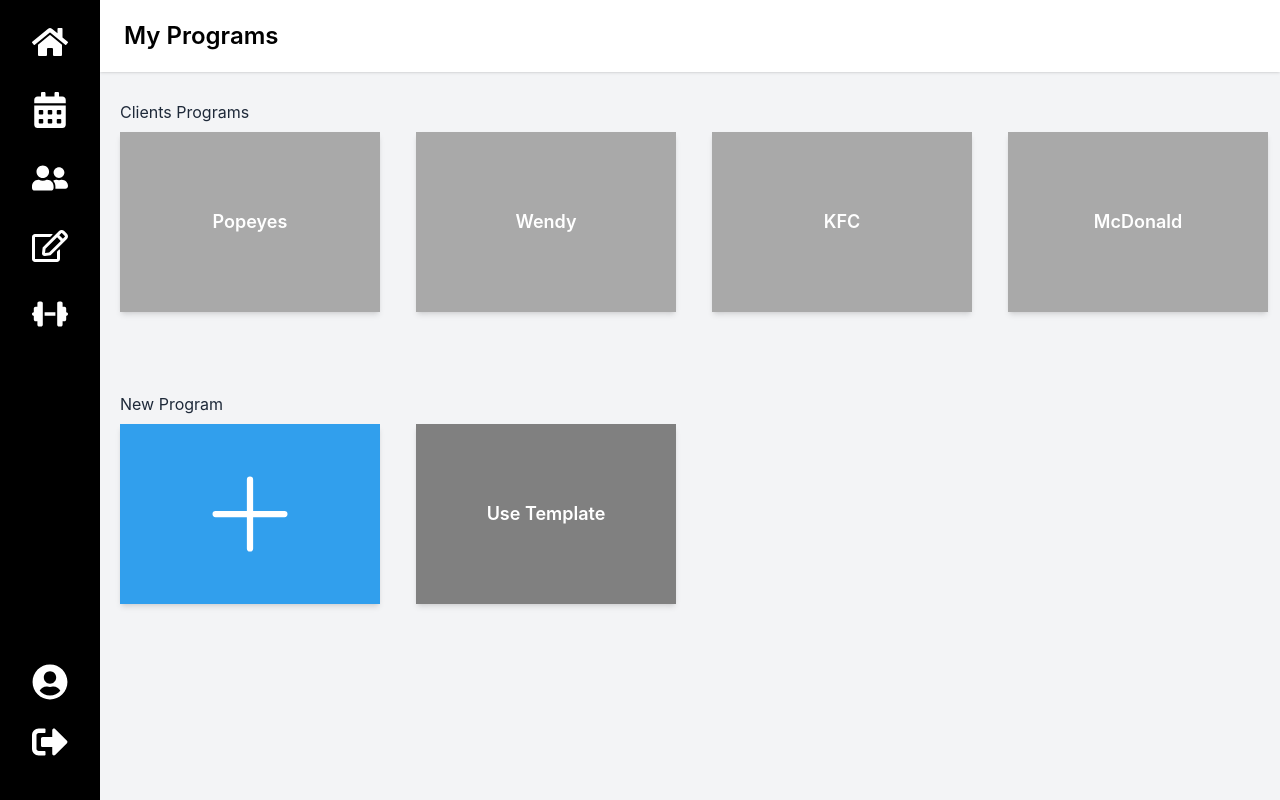
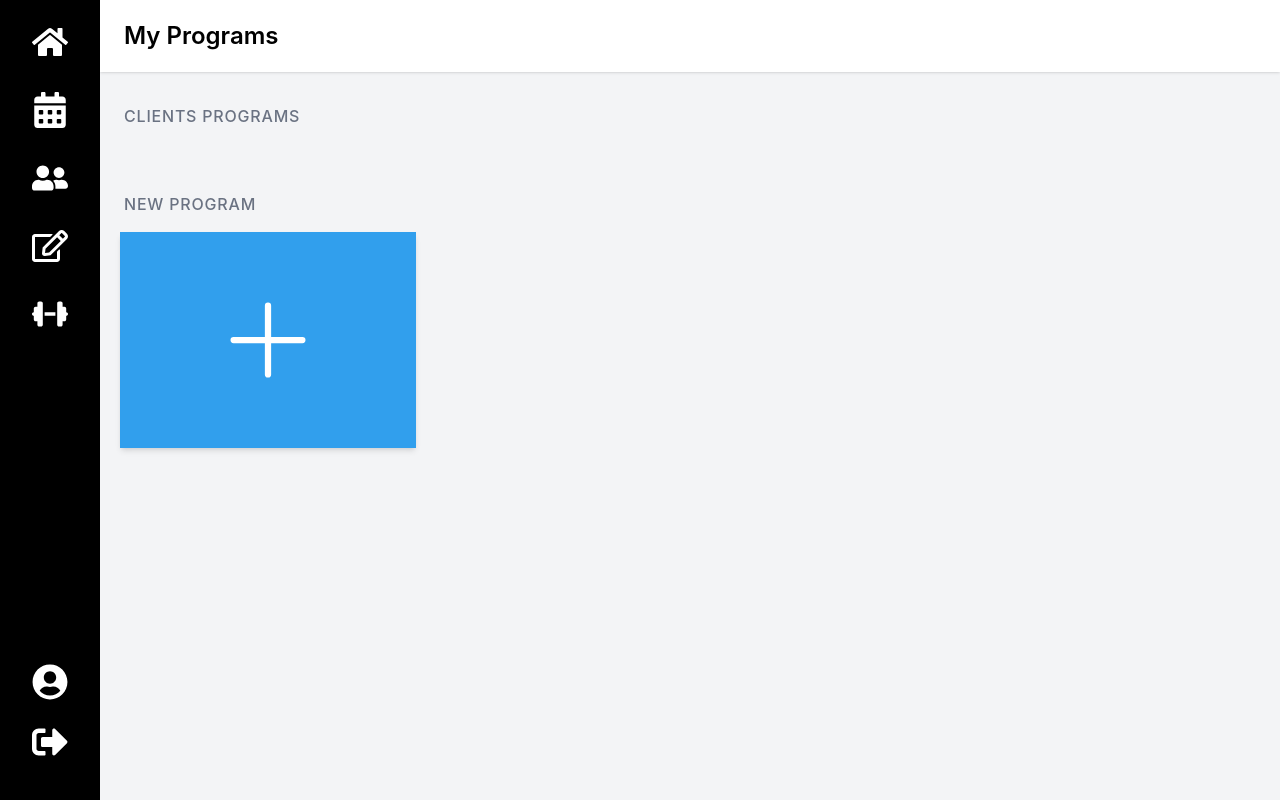
Before and after one commit to aitanoffir/LargeProject, a React (Vite) app in the folder FitLink/: page /ProgramPage in a window 1280 px wide. Built offline with nearby package versions, Linux system fonts and the light colour scheme.

Commit message:
Editing program page and edit profile page.

```diff
--- a/FitLink/src/Components/Program/CardSection.jsx
+++ b/FitLink/src/Components/Program/CardSection.jsx
@@ -3,7 +3,7 @@ import React from 'react'
 const Section = ({title, children}) => {
   return (
     <div>
-      <h3 className='text-gray-800 ml-5 my-2'>{title}</h3>
+      <h3 className="px-6 py-3 text-left text-m font-medium text-gray-500 uppercase tracking-wider">{title}</h3>
       <div className='flex gap-4'>
         {children}
       </div>
--- a/FitLink/src/Components/Program/ProgramCard.jsx
+++ b/FitLink/src/Components/Program/ProgramCard.jsx
@@ -1,26 +1,17 @@
-import React from 'react'
+import React from 'react';
 
-const ProgramCard = ({title, color, onClick}) => {
-
-    //stack overflow function for generating colors http://blog.adamcole.ca/2011/11/simple-javascript-rainbow-color.html
-    // function rainbowStop(h)
-    // {
-    //     let f= (n,k=(n+h*12)%12) => .5-.5*Math.max(Math.min(k-3,9-k,1),-1);
-    //     let rgb2hex = (r,g,b) => "#"+[r,g,b].map(x=>Math.round(x*255).toString(16).padStart(2,0)).join('');
-    //     return ( rgb2hex(f(0), f(8), f(4)) );
-    // }
-
+const ProgramCard = ({ title, color, onClick }) => {
     const bgColor = color || '#A9A9A9';
 
     return (
         <div
             onClick={onClick}
-            className='ml-5 w-65 h-45 shadow-md flex justify-center items-center text-white text-lg font-semibold cursor-pointer bg-agreeable-grey'
+            className="mt-1 mb-2 ml-5 w-74 h-54 flex-shrink-0 shadow-md flex justify-center items-center text-white text-lg font-semibold cursor-pointer "
             style={{ backgroundColor: bgColor }}
         >
             {title}
         </div>
-    )
-}
+    );
+};
 
-export default ProgramCard
+export default ProgramCard;
--- a/FitLink/src/Pages/EditProfile.jsx
+++ b/FitLink/src/Pages/EditProfile.jsx
@@ -253,20 +253,6 @@ const EditProfile = () => {
                                 </button>
                             </div>
                         </form>
-
-                        {/* Right Side*/}
-                        <div className="flex-1/5 items-center">
-                            <div className="w-40 h-40 rounded-full overflow-hidden border">
-                                <img
-
-                                    className="object-cover w-full h-full"
-                                />
-                            </div>
-                            <button className="cursor-pointer -mt-11 -ml-5 bg-orange-600 text-white px-4 py-1 rounded flex items-center gap-2">
-                                <FaPen />
-                                Edit
-                            </button>
-                        </div>
                     </div>
                 </main>
             </div>
--- a/FitLink/src/Pages/ProgramPage.jsx
+++ b/FitLink/src/Pages/ProgramPage.jsx
@@ -1,4 +1,4 @@
-import React, { useState } from 'react';
+import React, { useState, useEffect } from 'react';
 import Header from '../Components/Header';
 import Section from '../Components/Program/CardSection';
 import ProgramCard from '../Components/Program/ProgramCard';
@@ -10,12 +10,60 @@ import { BsPlusLg } from "react-icons/bs";
 const ProgramPage = () => {
   const [customPrograms, setCustomPrograms] = useState([]);
   const [showModal, setShowModal] = useState(false);
+  const [clients, setClients] = useState([]);
+
+  useEffect(() => {
+    fetchClients();
+  }, []);
+
+  const fetchClients = async () => {
+    const token = localStorage.getItem("token");
+    const trainerId = localStorage.getItem("userId");
+    if (!token || !trainerId) {
+      console.error("Token or Trainer ID not found.");
+      return;
+    }
+
+    try {
+      const response = await fetch(`http://localhost:7000/api/accounts/client?trainer=${trainerId}`, {
+        headers: { Authorization: `${token}` },
+      });
+
+      if (!response.ok) {
+        const text = await response.text();
+        try {
+          const errData = JSON.parse(text);
+          if (response.status === 404 && errData.message === "No clients found") {
+            setClients([]);
+            return;
+          }
+          console.error("Fetch error:", errData.message);
+        } catch {
+          console.error("Unexpected error:", text);
+        }
+        return;
+      }
+
+      const data = await response.json();
+      if (data.success) {
+        // Clients now include their notes directly
+        setClients(data.clients);
+      } else {
+        console.error("Fetch failed:", data.message);
+      }
+    } catch (error) {
+      console.error("Error fetching clients:", error);
+    }
+  };
+
 
   const handleAddProgram = () => {
     const newTitle = `Custom Program ${customPrograms.length + 1}`;
     setCustomPrograms([...customPrograms, { title: newTitle }]);
     setShowModal(false);
   };
+
+
 
   return (
     <div className="flex h-screen bg-gray-100">
@@ -28,19 +76,19 @@ const ProgramPage = () => {
         </header>
         <div className="mt-5">
 
-          <Section title="Clients Programs">
-            <ProgramCard title="Popeyes" />
-            <ProgramCard title="Wendy" />
-            <ProgramCard title="KFC" />
-            <ProgramCard title="McDonald" />
+          <Section title="Clients Programs" >
+            <div className="ml-1 flex overflow-x-auto space-x-4 px-4">
+              {clients.map((client) => (
+                <ProgramCard
+                  key={client._id}
+                  title={`${client.firstName} ${client.lastName}`}
+                  color={client.color}
+                />
+              ))}
+            </div>
           </Section>
-          <div className="mt-20"></div>
 
-          {/*<Section title="My Programs">
-            {customPrograms.map((program, index) => (
-              <ProgramCard key={index} title={program.title} />
-            ))}
-          </Section>*/}
+          <div className="mt-10"></div>
 
           <Section title="New Program">
             <ProgramCard
@@ -56,7 +104,7 @@ const ProgramPage = () => {
                 onClose={() => setShowModal(false)}
               />
             )}
-            <ProgramCard title="Use Template" color="grey" />
+
           </Section>
         </div>
       </div>
```
